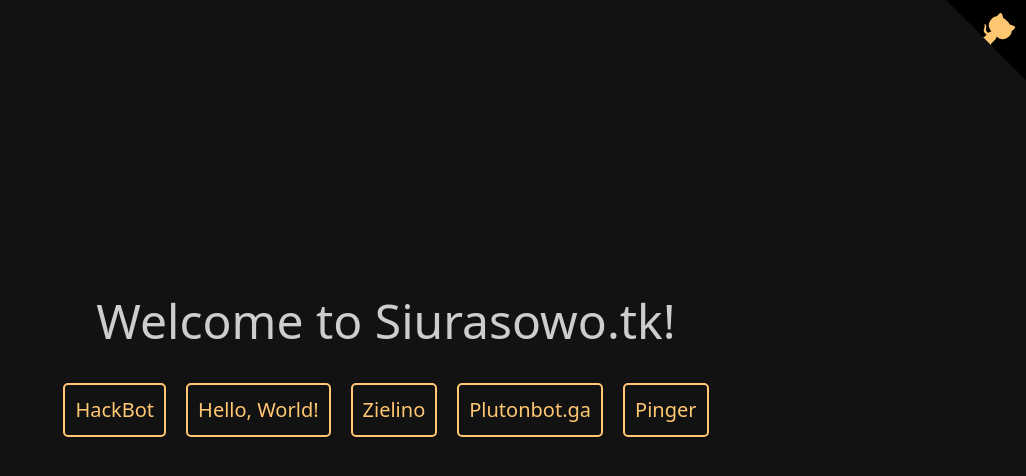
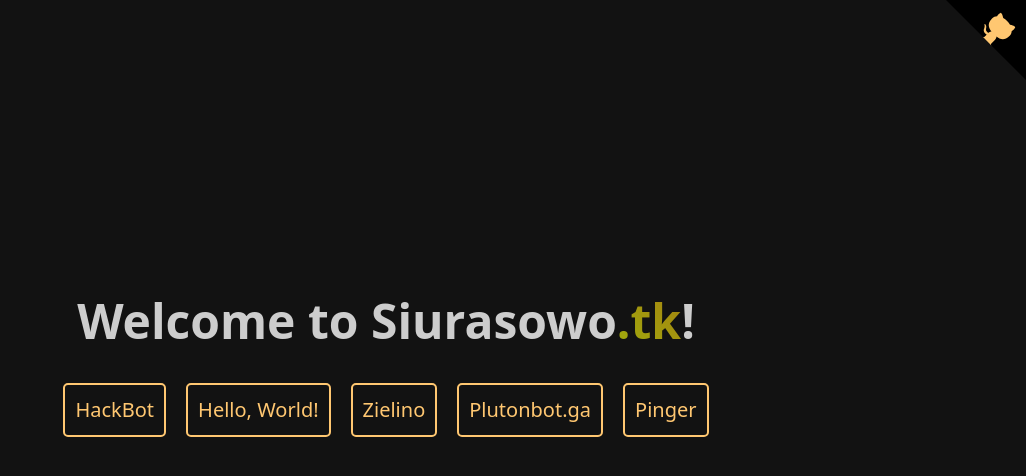
Before and after one commit to Zielin0/siurasowo, a plain HTML site: page index.html in a window 1280 px wide. Shown: the whole page, without its empty margins (254-1280 px from the left). Drawn offline with nearby package versions, Linux system fonts and the light colour scheme.

Commit message:
Add fade animation

```diff
--- a/index.html
+++ b/index.html
@@ -20,7 +20,30 @@
     <div class="container container-table pt-5" style="margin-top: 100px;">
       <div class="row vertical-center-row pt-5">
         <div class="d-flex justify-content-center pt-5 text-center">
-          <h1 class="pt-5" style="font-size: 48px;">Welcome to Siurasowo.tk!</h1>
+          <style>
+            .fade-z {
+              text-decoration: underline;
+            }
+            .fade_anim-z {
+                background: linear-gradient(45deg, #9cba0b, #a58710, #aa4700);
+                -webkit-background-clip: text;
+                background-clip: text;
+                color: transparent;
+                animation: animation 6s ease-in-out infinite;
+                background-size: 400% 100%;
+            }
+
+            @keyframes animation {
+                0%,100% {
+                    background-position: 0 0;
+                }
+
+                50% {
+                    background-position: 100% 0;
+                }
+            }
+          </style>
+          <h1 class="pt-5" style="font-size: 48px; font-weight: bolder;">Welcome to Siurasowo<span class="fade-z fade_anim-z">.tk</span>!</h1>
         </div>
         <div class="d-flex justify-content-center text-center" style="text-align: center;">
           <style>
```
